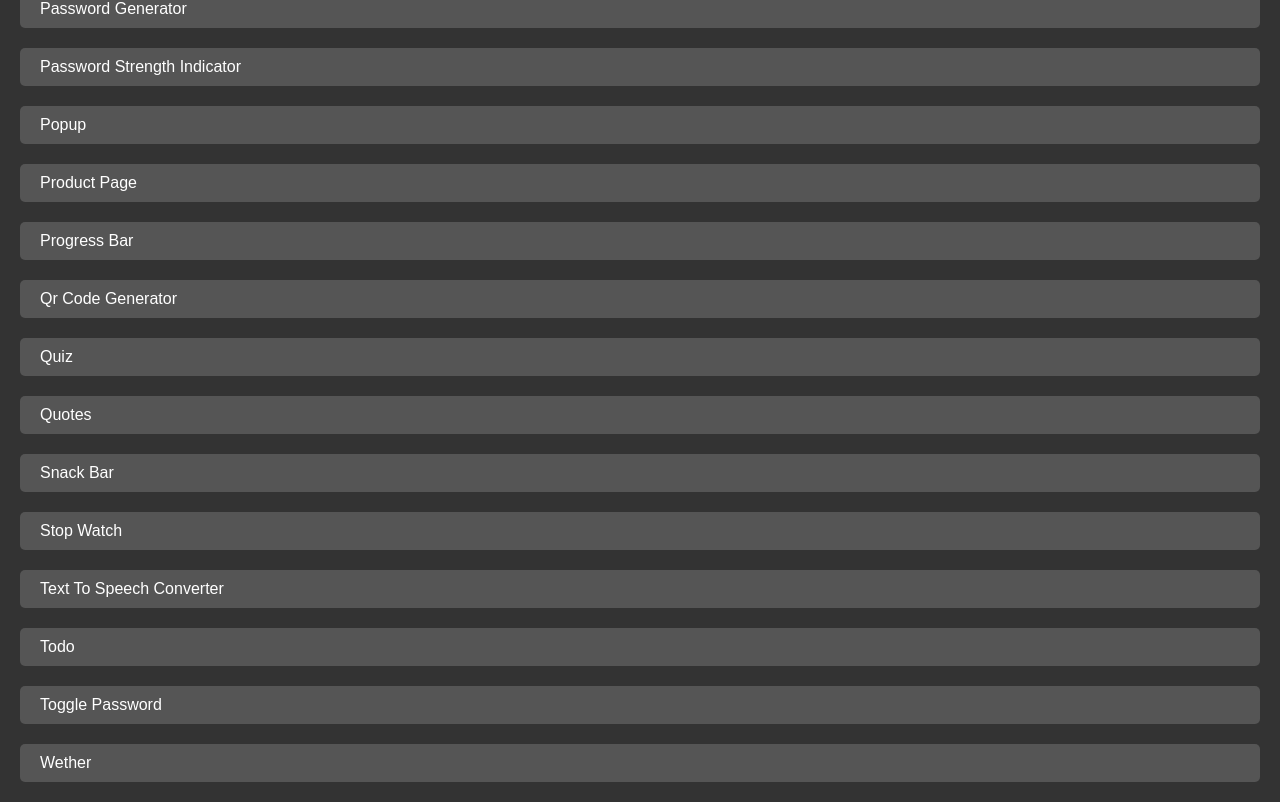
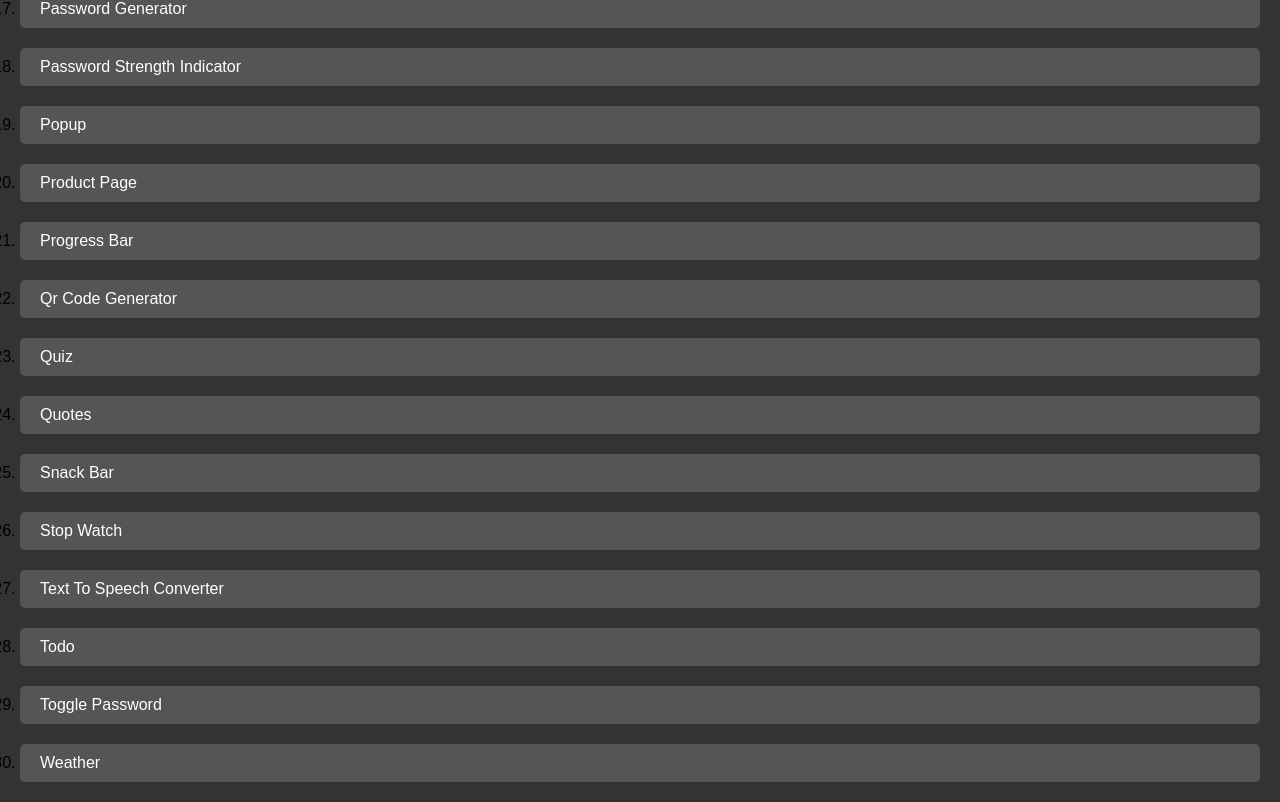
Before and after one commit to lfgraphics/30days, a plain HTML site: page index.html in a window 1280 px wide. Shown: the part 976-1778 px from the top of the page. Drawn offline with Linux system fonts and the light colour scheme.

Commit message:
issue resolved

```diff
--- a/index.html
+++ b/index.html
@@ -49,7 +49,7 @@
                 { link: "/text_to_speech_converter", folderName: "text_to_speech_converter" },
                 { link: "/todo", folderName: "todo" },
                 { link: "/toggle_password", folderName: "toggle_password" },
-                { link: "/wether", folderName: "wether" },
+                { link: "/wether", folderName: "weather" },
             ]
         };
 
--- a/styles.css
+++ b/styles.css
@@ -23,7 +23,7 @@ nav ol p{
 }
 
 #folders {
-    list-style-type: none;
+    /* list-style-type: none; */
     margin: 0;
     padding: 0;
     display: flex;
```
